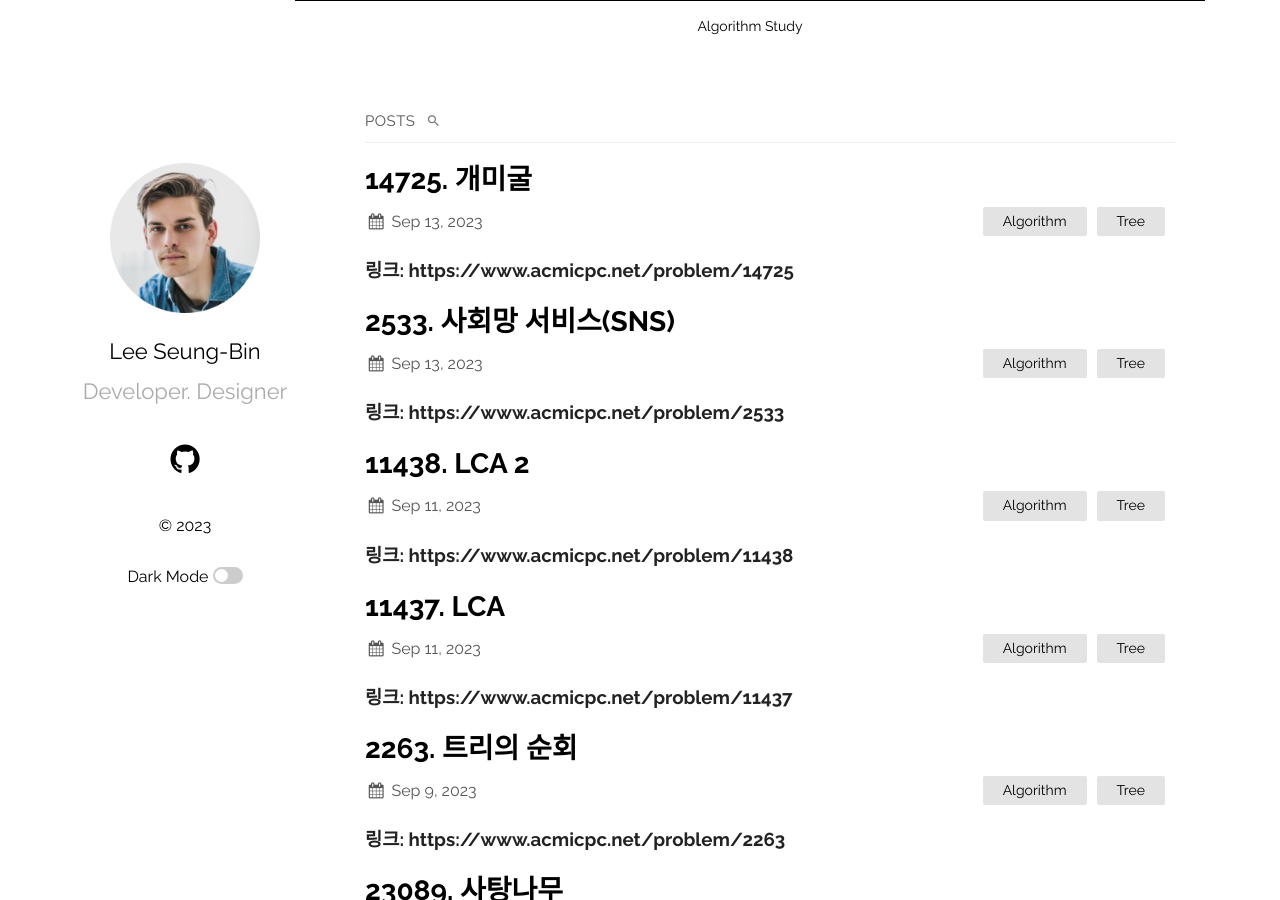
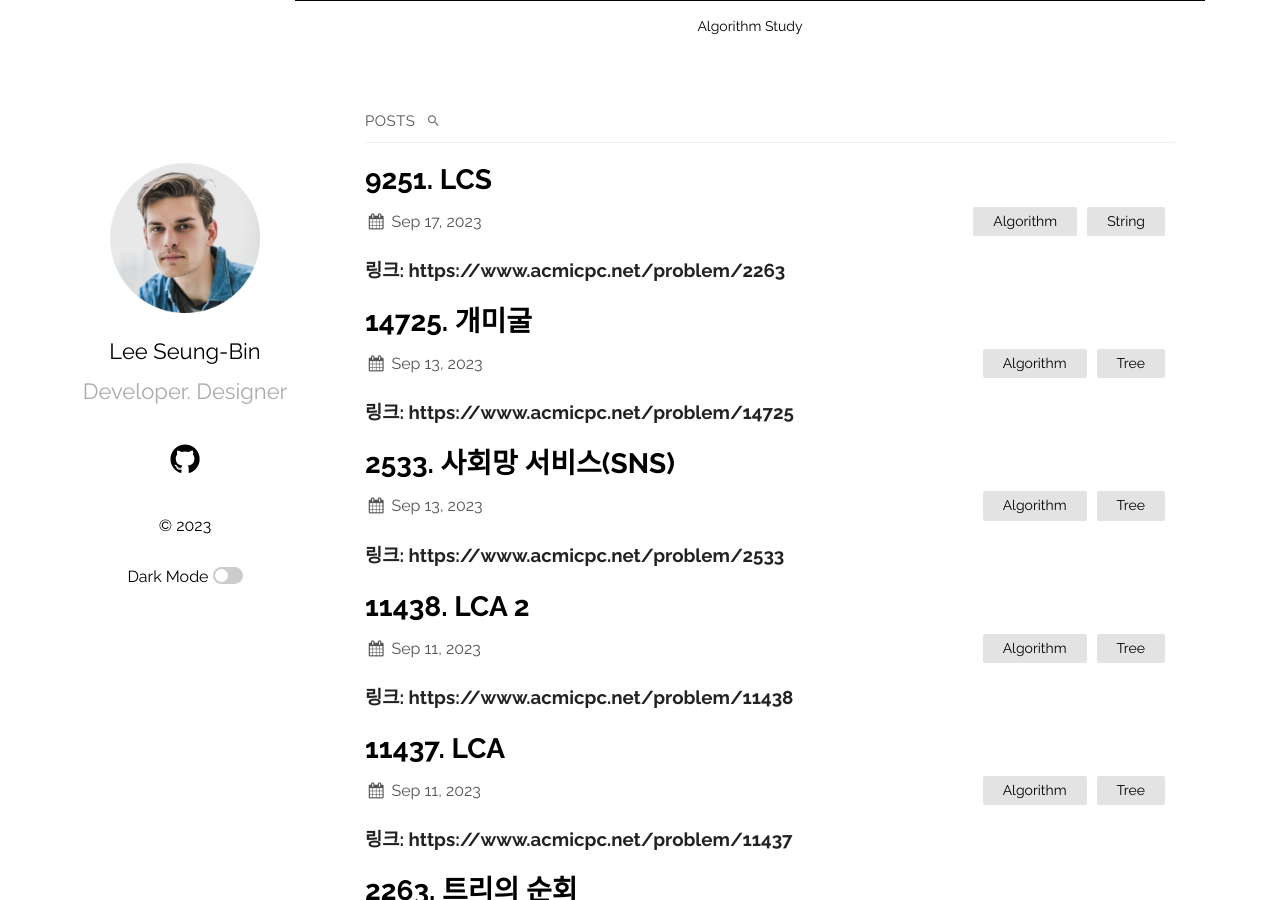
Before and after one commit to lspc678/lspc678.github.io, a Jekyll site: the page built from index.md, in a window 1280 px wide and 900 px high. Built offline with Jekyll 4.4.1, drawn with Linux system fonts in a browser that asks for light colours.

Commit message:
add new category Algorithm/String

```diff
--- a/_layouts/category.html
+++ b/_layouts/category.html
@@ -6,6 +6,7 @@ layout: default
         <li><a href="/" class="ctext">Algorithm Study</a>
             <ul>
                 <li><a href="/category/Tree" class="ctext">Tree</a></li>
+                <li><a href="/category/String" class="ctext">String</a></li>
                 <li><a href="/category/Others" class="ctext">Others</a></li>
                 <li><a href="/category/IUPC_2021" class="ctext">IUPC 2021</a></li>
             </ul>
--- a/_layouts/home.html
+++ b/_layouts/home.html
@@ -14,6 +14,7 @@ layout: default
     <li><a href="/" class="ctext">Algorithm Study</a>
       <ul>
         <li><a href="/category/Tree" class="ctext">Tree</a></li>
+        <li><a href="/category/String" class="ctext">String</a></li>
         <li><a href="/category/Others" class="ctext">Others</a></li>
         <li><a href="/category/IUPC_2021" class="ctext">IUPC 2021</a></li>
       </ul>
--- /dev/null
+++ b/_posts/Algorithm/String/2023-09-17-9251.md
@@ -0,0 +1,11 @@
+---
+layout: post
+title:  "9251. LCS"
+date:   2023-09-17 21:10:00 +0900
+categories: [Algorithm, String]
+use_math: true
+---
+
+### 링크: https://www.acmicpc.net/problem/2263
+
+<br/>
```
Also changed, not shown: category/String.md (added, +4 -0 lines).
